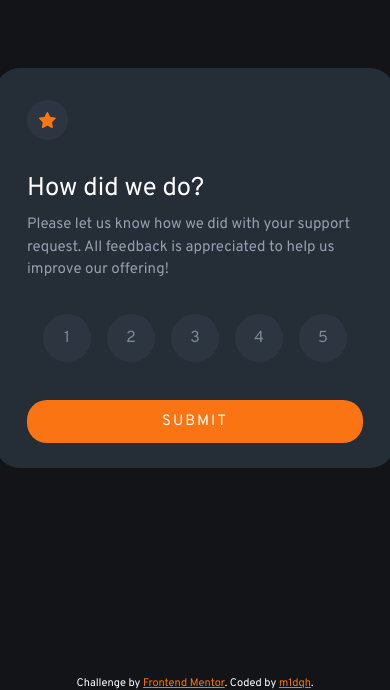
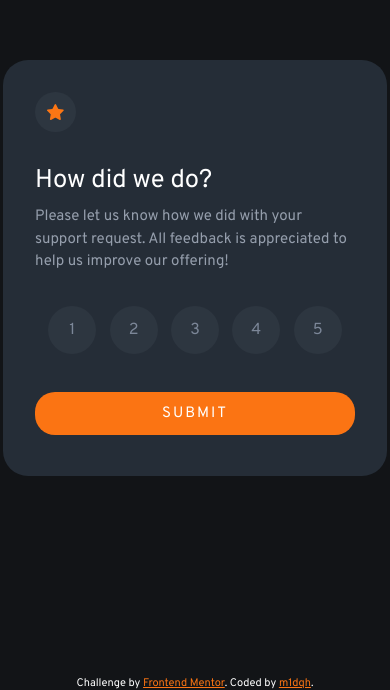
Before and after one commit to m1dqh/Interactive-rating-component, a plain HTML site: page index.html in a window 390 px wide. Shown: the part 154-844 px from the top of the page. Drawn offline with Linux system fonts and the light colour scheme.

Commit message:
Add files via upload

```diff
--- a/main.css
+++ b/main.css
@@ -37,7 +37,7 @@ li {
     width: 25em;
     height: 25em;
     padding-inline: 2em;
-    padding-top: 2em;
+    padding-block: 2em;
     transform: translate(-50%, -50%);
     border-radius: var(--radius);
     background-color: var(--dark-blue);
@@ -196,3 +196,11 @@ li {
 .attribution a {
     color: var(--orange);
  }
+
+@media screen and (max-width: 425px) {
+    .card-container,
+    .submit-container {
+        width: 24em;
+        height: 26em;
+    }
+}
```
Also changed, not shown: 1 other file.
